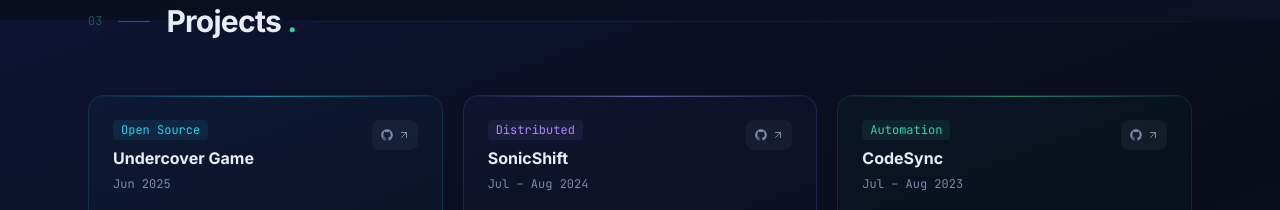
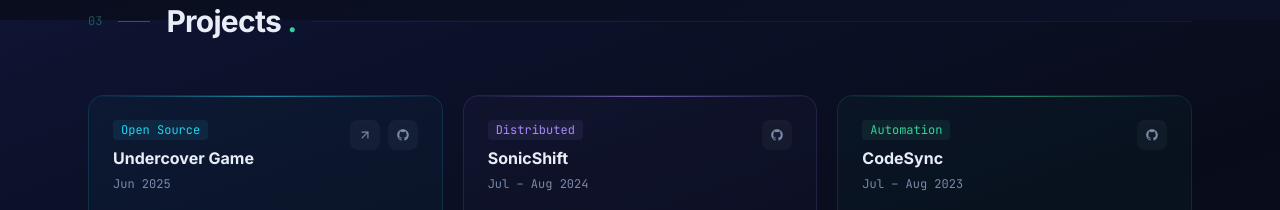
Before and after one commit to VaiibhavThatai/Portfolio, a Next.js app: page / in a window 1280 px wide. Shown: the part 3180-3390 px from the top of the page. Built offline with nearby package versions, Linux system fonts and the light colour scheme.

Commit message:
feat: add live link for Undercover Game project

```diff
--- a/components/projects.tsx
+++ b/components/projects.tsx
@@ -20,6 +20,7 @@ const PROJECTS = [
       "Open-source multiplayer web game featuring real-time role assignment, dynamic game rooms, player stats, and customizable word packs.",
     stack: ["React.js", "TypeScript", "Material UI"],
     githubUrl: "https://github.com/VaiibhavThatai",
+    liveUrl: "https://undercover-beta.netlify.app/",
     accent: "#22d3ee",
     tag: "Open Source",
   },
@@ -108,12 +109,35 @@ export default function Projects() {
                 </h3>
                 <p className="text-xs font-mono" style={{ color: "#7a8aaa" }}>{project.period}</p>
               </div>
+              <div className="flex items-center gap-2 shrink-0">
+                {"liveUrl" in project && project.liveUrl && (
+                  <a
+                    href={project.liveUrl as string}
+                    target="_blank"
+                    rel="noopener noreferrer"
+                    aria-label={`View ${project.name} live`}
+                    className="flex items-center gap-1 p-2 rounded-lg transition-all duration-200"
+                    style={{ color: "#7a8aaa", backgroundColor: "rgba(255,255,255,0.04)" }}
+                    onMouseEnter={(e) => {
+                      const el = e.currentTarget as HTMLElement
+                      el.style.color = project.accent
+                      el.style.backgroundColor = `${project.accent}15`
+                    }}
+                    onMouseLeave={(e) => {
+                      const el = e.currentTarget as HTMLElement
+                      el.style.color = "#7a8aaa"
+                      el.style.backgroundColor = "rgba(255,255,255,0.04)"
+                    }}
+                  >
+                    <ArrowUpRight size={14} />
+                  </a>
+                )}
                 <a
                   href={project.githubUrl}
                   target="_blank"
                   rel="noopener noreferrer"
                   aria-label={`View ${project.name} on GitHub`}
-                className="flex items-center gap-1 p-2 rounded-lg transition-all duration-200 shrink-0"
+                  className="flex items-center gap-1 p-2 rounded-lg transition-all duration-200"
                   style={{ color: "#7a8aaa", backgroundColor: "rgba(255,255,255,0.04)" }}
                   onMouseEnter={(e) => {
                     const el = e.currentTarget as HTMLElement
@@ -127,8 +151,8 @@ export default function Projects() {
                   }}
                 >
                   <GithubIcon size={14} />
-                <ArrowUpRight size={12} />
                 </a>
+              </div>
             </div>
 
             {/* Description */}
```
Lines whose indentation alone changed are shown as unchanged.
